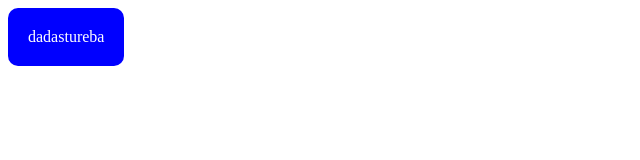
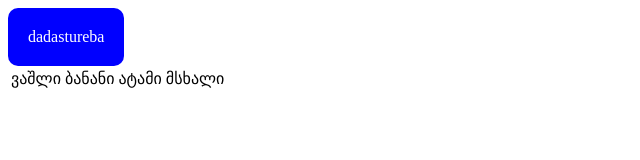
Before and after one commit to iremadze45-tech/dadastureba, a plain HTML site: page index.html in a window 1280 px wide. Shown: the whole page, without its empty margins (0-640 px from the left). Drawn offline with Linux system fonts and the light colour scheme.

Commit message:
davamate productebis sia

```diff
--- a/index.html
+++ b/index.html
@@ -10,6 +10,14 @@
     <div class="cont">
         dadastureba
     </div>
+    <table >
+        <tr >
+            <td class="box">ვაშლი</td>
+            <td>ბანანი</td>
+            <td>ატამი</td>
+            <td>მსხალი</td>
+        </tr>
+    </table>
 
 </body>
 </html>
```
